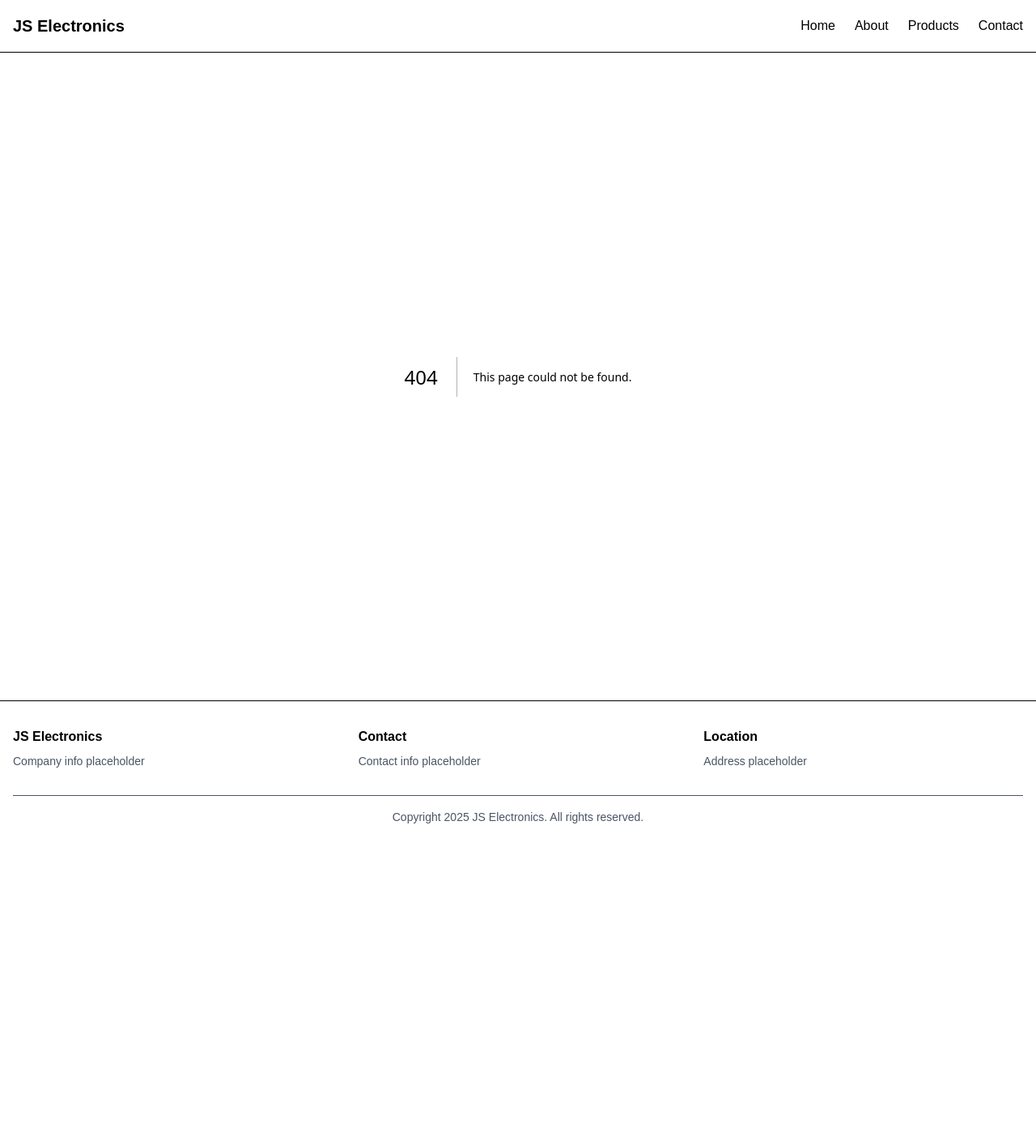
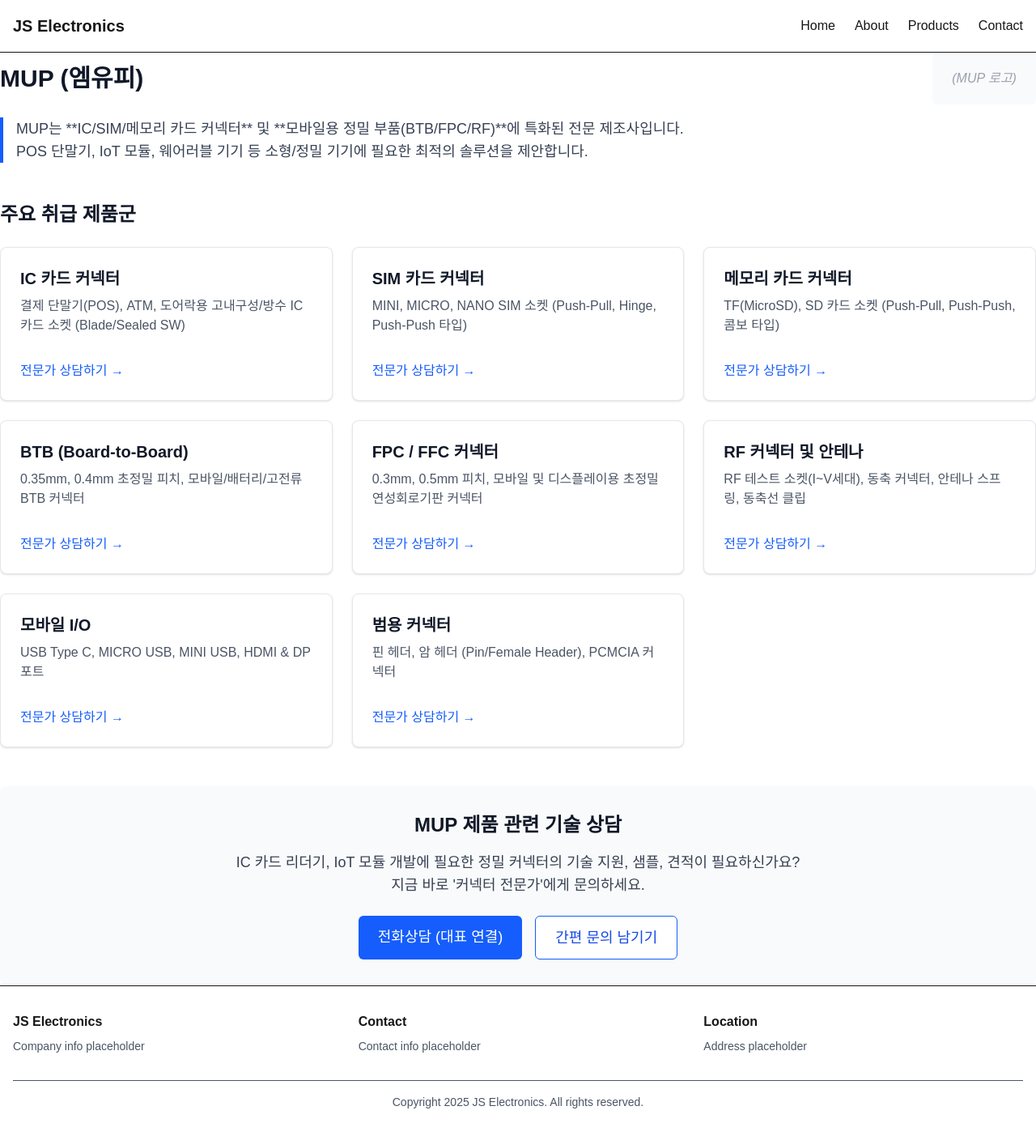
Before and after one commit to ajong3287/jselectron-website, a Next.js app: page /products/mup in a window 1280 px wide. Before the commit this address had no page. Shown: the whole page at 81% size. Before the commit the page ends 1051 px from the top, so only its background shows below. Built offline with nearby package versions, Linux system fonts and the light colour scheme.

Commit message:
feat: Story 2.2b - Create /products/mup page

```diff
--- /dev/null
+++ b/src/app/products/mup/page.tsx
@@ -0,0 +1,93 @@
+import type { Metadata } from 'next';
+import Link from 'next/link';
+
+export const metadata: Metadata = {
+  title: 'MUP 커넥터 | 제이에스일렉트론',
+  description: 'MUP (엠유피)의 IC/SIM/메모리 카드 커넥터, BTB, FPC, RF 등 정밀 커넥터 전문. 전문가와 상담하세요.',
+};
+
+// MUP 핵심 제품 카테고리 (PDF 카탈로그 기반)
+const categories = [
+  { name: 'IC 카드 커넥터', description: '결제 단말기(POS), ATM, 도어락용 고내구성/방수 IC 카드 소켓 (Blade/Sealed SW)' },
+  { name: 'SIM 카드 커넥터', description: 'MINI, MICRO, NANO SIM 소켓 (Push-Pull, Hinge, Push-Push 타입)' },
+  { name: '메모리 카드 커넥터', description: 'TF(MicroSD), SD 카드 소켓 (Push-Pull, Push-Push, 콤보 타입)' },
+  { name: 'BTB (Board-to-Board)', description: '0.35mm, 0.4mm 초정밀 피치, 모바일/배터리/고전류 BTB 커넥터' },
+  { name: 'FPC / FFC 커넥터', description: '0.3mm, 0.5mm 피치, 모바일 및 디스플레이용 초정밀 연성회로기판 커넥터' },
+  { name: 'RF 커넥터 및 안테나', description: 'RF 테스트 소켓(I~V세대), 동축 커넥터, 안테나 스프링, 동축선 클립' },
+  { name: '모바일 I/O', description: 'USB Type C, MICRO USB, MINI USB, HDMI & DP 포트' },
+  { name: '범용 커넥터', description: '핀 헤더, 암 헤더 (Pin/Female Header), PCMCIA 커넥터' },
+];
+
+export default function MupPage() {
+  return (
+    <div className="space-y-12">
+      {/* 페이지 타이틀 */}
+      <section>
+        <div className="flex items-center justify-between mb-4">
+          <h1 className="text-3xl font-bold text-gray-900">
+            MUP (엠유피)
+          </h1>
+          {/* 임시 로고 */}
+          <div className="w-32 h-16 flex items-center justify-center bg-gray-50 rounded-md">
+             <span className="text-gray-400 italic">(MUP 로고)</span>
+          </div>
+        </div>
+        <p className="text-lg text-gray-700 border-l-4 border-blue-600 pl-4">
+          MUP는 **IC/SIM/메모리 카드 커넥터** 및 **모바일용 정밀 부품(BTB/FPC/RF)**에 특화된 전문 제조사입니다.
+          <br />
+          POS 단말기, IoT 모듈, 웨어러블 기기 등 소형/정밀 기기에 필요한 최적의 솔루션을 제안합니다.
+        </p>
+      </section>
+
+      {/* 제품 카테고리 리스트 (AC 2) */}
+      <section>
+        <h2 className="text-2xl font-semibold text-gray-900 mb-6">
+          주요 취급 제품군
+        </h2>
+        <div className="grid grid-cols-1 md:grid-cols-2 lg:grid-cols-3 gap-6">
+          {categories.map((category) => (
+            <div key={category.name}
+                 className="p-6 bg-white border border-gray-200 rounded-lg shadow-sm flex flex-col justify-between">
+              <div>
+                <h3 className="text-xl font-semibold text-gray-900 mb-2">
+                  {category.name}
+                </h3>
+                <p className="text-gray-600 mb-4">
+                  {category.description}
+                </p>
+              </div>
+              <div className="mt-4">
+                <Link href="/contact"
+                      className="text-blue-600 hover:text-blue-800 font-medium">
+                  전문가 상담하기 →
+                </Link>
+              </div>
+            </div>
+          ))}
+        </div>
+      </section>
+
+      {/* 상담 유도 섹션 (AC 3) */}
+      <section className="text-center bg-gray-50 p-8 rounded-lg">
+        <h3 className="text-2xl font-semibold text-gray-900 mb-4">
+          MUP 제품 관련 기술 상담
+        </h3>
+        <p className="text-lg text-gray-700 mb-6">
+          IC 카드 리더기, IoT 모듈 개발에 필요한 정밀 커넥터의 기술 지원, 샘플, 견적이 필요하신가요?
+          <br />
+          지금 바로 '커넥터 전문가'에게 문의하세요.
+        </p>
+        <div className="flex justify-center gap-4">
+            <Link href="/contact"
+                className="inline-block text-white bg-blue-600 hover:bg-blue-700 px-6 py-3 rounded-md text-lg font-medium">
+                전화상담 (대표 연결)
+            </Link>
+            <Link href="/contact"
+                className="inline-block text-blue-700 bg-white border border-blue-600 hover:bg-blue-50 px-6 py-3 rounded-md text-lg font-medium">
+                간편 문의 남기기
+            </Link>
+        </div>
+      </section>
+    </div>
+  );
+}
```
